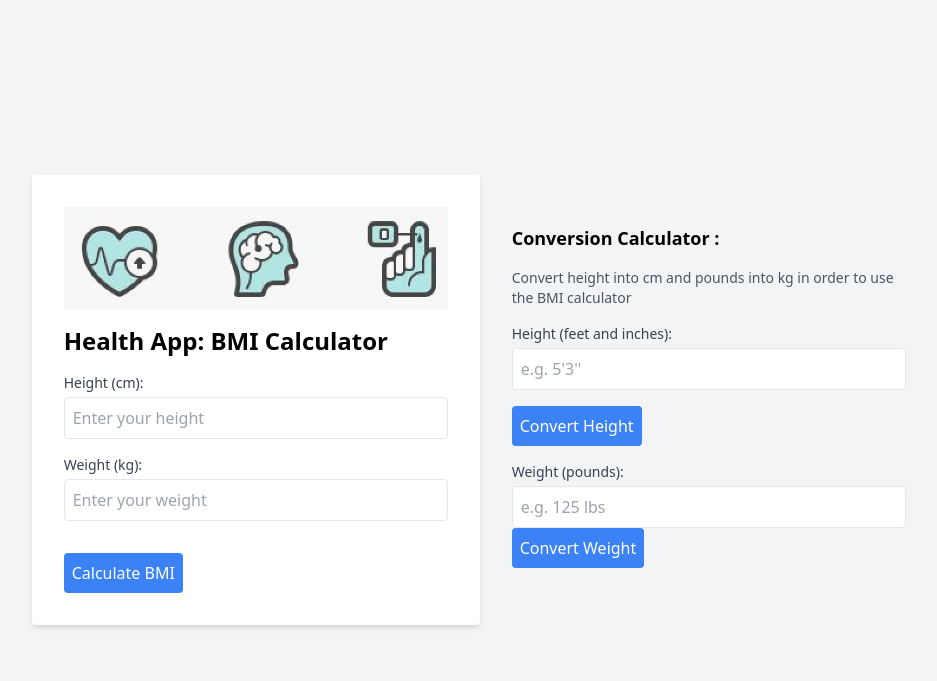
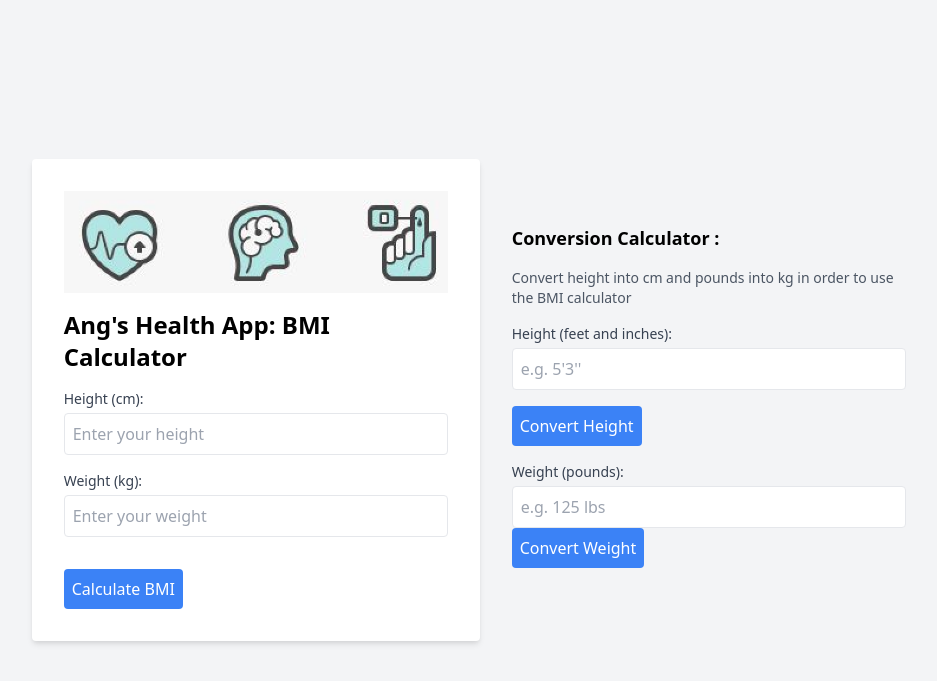
Before and after one commit to angeliki-tzanou/flask_e2e_project, a Flask app: page / in a window 1280 px wide. Shown: the top 681 px of the page, without its empty margins (171-1108 px from the left). Run offline with Flask 3, Linux system fonts and the light colour scheme.

Commit message:
final app

```diff
--- a/templates/index.html
+++ b/templates/index.html
@@ -3,7 +3,7 @@
 <head>
     <meta charset="UTF-8">
     <meta name="viewport" content="width=device-width, initial-scale=1.0">
-    <title>Health App: BMI Calculator</title>
+    <title>(Ang) BMI Calculator</title>
 
     <link href="https://cdn.jsdelivr.net/npm/tailwindcss@2.2.19/dist/tailwind.min.css" rel="stylesheet">
 </head>
@@ -12,7 +12,7 @@
 <div class="bg-white p-8 rounded shadow-md max-w-md w-full">
     <img src="/static/logo.png" class="mb-4">
 
-    <h1 class="text-2xl font-semibold mb-4">Health App: BMI Calculator</h1>
+    <h1 class="text-2xl font-semibold mb-4">Ang's Health App: BMI Calculator</h1>
 
 <!--Inputted values of weight and height as text in order to allow decimals since using type=number was not allowing to do so and allowed only integers-->
     <form action="/" method="post">
```
